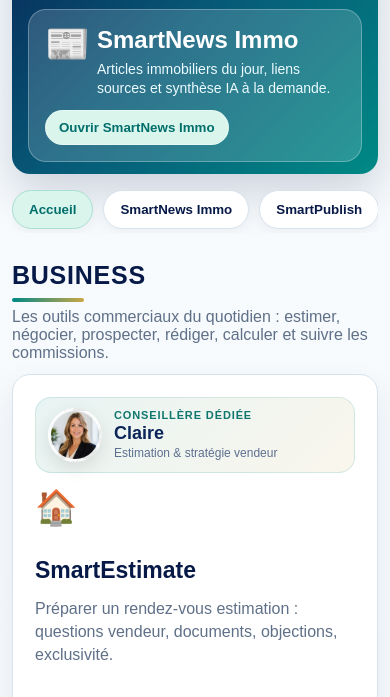
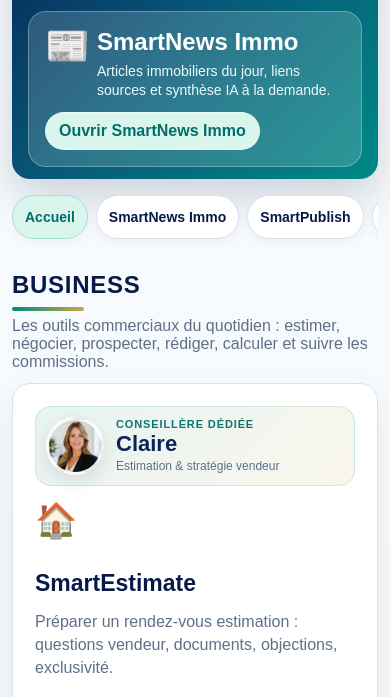
Before and after one commit to jerome8691/smarttools-ladresse, a website: page index.html in a window 390 px wide. Shown: the part 132-829 px from the top of the page. Drawn offline with Linux system fonts and the light colour scheme.

Commit message:
Add files via upload

```diff
--- a/index.html
+++ b/index.html
@@ -2,8 +2,8 @@
 <html lang="fr">
 <head>
 <meta charset="utf-8">
-<meta name="viewport" content="width=device-width,initial-scale=1,viewport-fit=cover">
-<title>L'Adresse CONCEPT PREMIUM — SmartTools V5.13.5 Photos et prénoms validés</title>
+<meta name="viewport" content="width=device-width, initial-scale=1.0, viewport-fit=cover">
+<title>L'Adresse CONCEPT PREMIUM — SmartTools V5.13.7 mobile compatible</title>
 <style>
 :root{
   --teal:#008985;
@@ -871,6 +871,44 @@
 .open-advisor .advisor-arrow{width:34px;height:34px;border-radius:50%;display:flex;align-items:center;justify-content:center;background:#dff7ee;color:#0f766e;font-size:18px}
 @media (max-width:768px){.advisor-mini-name{font-size:18px}.advisor-mini-role{font-size:12px}}
 
+
+/* V5.13.7 — Compatibilité mobile renforcée */
+html, body{max-width:100%;overflow-x:hidden;}
+body{-webkit-text-size-adjust:100%;}
+button, a, .card, input, select, textarea{touch-action:manipulation;}
+.card{-webkit-tap-highlight-color:rgba(0,137,133,.16);}
+.card[onclick], .hero-news-card[onclick]{cursor:pointer;}
+.tabs{overflow-x:auto;-webkit-overflow-scrolling:touch;scrollbar-width:thin;}
+.tabs button{min-height:44px;flex:0 0 auto;}
+input, select, textarea, button{font-size:16px;}
+@media(max-width:820px){
+  .app, main, .section{width:100% !important;max-width:100% !important;}
+  .hero{grid-template-columns:1fr !important;gap:14px !important;}
+  .stats, .hero-news{width:100% !important;}
+  .grid,.home-grid-compact,.tool-grid,.compromis-grid,.split,.row2,.row3{
+    display:grid !important;grid-template-columns:1fr !important;width:100% !important;
+  }
+  .home-grid-compact .card,.grid .card,.card{
+    width:100% !important;min-width:0 !important;min-height:auto !important;box-sizing:border-box !important;
+  }
+  .advisor-mini{align-items:center !important;}
+  .advisor-mini-photo{width:58px !important;height:58px !important;flex-basis:58px !important;}
+  .advisor-mini-name{font-size:22px !important;}
+  .toolbar{display:grid !important;grid-template-columns:1fr !important;gap:10px !important;}
+  .toolbar .btn,.toolbar button,.btn{width:100% !important;min-height:46px !important;}
+  .panel,.result,.integrated-tool,.tool-card,.compromis-card{width:100% !important;box-sizing:border-box !important;}
+}
+@media(max-width:520px){
+  body{padding:0 !important;}
+  .header, header{padding-left:12px !important;padding-right:12px !important;}
+  .tabs{gap:8px !important;padding-bottom:8px !important;}
+  .tabs button{padding:10px 12px !important;font-size:14px !important;}
+  .home-module-title{margin-top:20px !important;}
+  .home-module-title h2{font-size:24px !important;}
+  .card{padding:18px !important;}
+  .advisor-mini{padding:10px !important;}
+}
+
 </style>
 </head>
 <body>
@@ -915,7 +953,7 @@
         <div class="icon">🏠</div><h3>SmartEstimate</h3><p>Préparer un rendez-vous estimation : questions vendeur, documents, objections, exclusivité.</p><span class="pill">Estimation</span><div class="open-advisor"><span>Ouvrir le conseiller</span><div class="advisor-arrow">→</div></div>
       </article>
       <article class="card advisor-card" onclick="openModule('negotiate')">
-        <div class="advisor-mini"><div class="advisor-mini-photo" style="background-image:url('assets/advisors/camille.jpg')"></div><div><div class="advisor-mini-kicker">Conseillère dédiée</div><div class="advisor-mini-name">Julie</div><div class="advisor-mini-role">Négociation & objections</div></div></div>
+        <div class="advisor-mini"><div class="advisor-mini-photo" style="background-image:url('assets/advisors/julie.jpg')"></div><div><div class="advisor-mini-kicker">Conseillère dédiée</div><div class="advisor-mini-name">Julie</div><div class="advisor-mini-role">Négociation & objections</div></div></div>
         <div class="icon">📉</div><h3>SmartNegotiate</h3><p>Défendre les honoraires, argumenter une baisse de prix, préparer une négociation.</p><span class="pill">Négociation</span><div class="open-advisor"><span>Ouvrir le conseiller</span><div class="advisor-arrow">→</div></div>
       </article>
       <article class="card advisor-card" onclick="show('calculs',navBtnByText('Accueil'))">
@@ -2141,5 +2179,47 @@
 });
 
 </script>
+<script>
+
+/* V5.13.7 — clic tactile fiable sur les cartes */
+(function(){
+  function runInlineAction(action){
+    if(!action) return;
+    try{
+      new Function(action).call(window);
+    }catch(err){
+      console.error("Action carte mobile impossible :", err, action);
+      alert("Ouverture impossible sur mobile. Recharge la page puis réessaie.");
+    }
+  }
+  function makeCardsMobileFriendly(){
+    document.querySelectorAll('.card[onclick], .hero-news-card[onclick]').forEach(function(card){
+      if(card.dataset.mobileReady === "1") return;
+      card.dataset.mobileReady = "1";
+      card.setAttribute("role","button");
+      card.setAttribute("tabindex","0");
+      card.addEventListener("keydown", function(e){
+        if(e.key === "Enter" || e.key === " "){
+          e.preventDefault();
+          runInlineAction(card.getAttribute("onclick"));
+        }
+      });
+      card.addEventListener("touchend", function(e){
+        if(e.target.closest("button,a,input,select,textarea,label")) return;
+        e.preventDefault();
+        runInlineAction(card.getAttribute("onclick"));
+      }, {passive:false});
+    });
+  }
+  if(document.readyState === "loading"){
+    document.addEventListener("DOMContentLoaded", makeCardsMobileFriendly);
+  }else{
+    makeCardsMobileFriendly();
+  }
+  window.addEventListener("load", makeCardsMobileFriendly);
+  window.addEventListener("resize", function(){setTimeout(makeCardsMobileFriendly, 100);});
+})();
+
+</script>
 </body>
 </html>
```
Also changed, not shown: README_DEPLOIEMENT.md.
